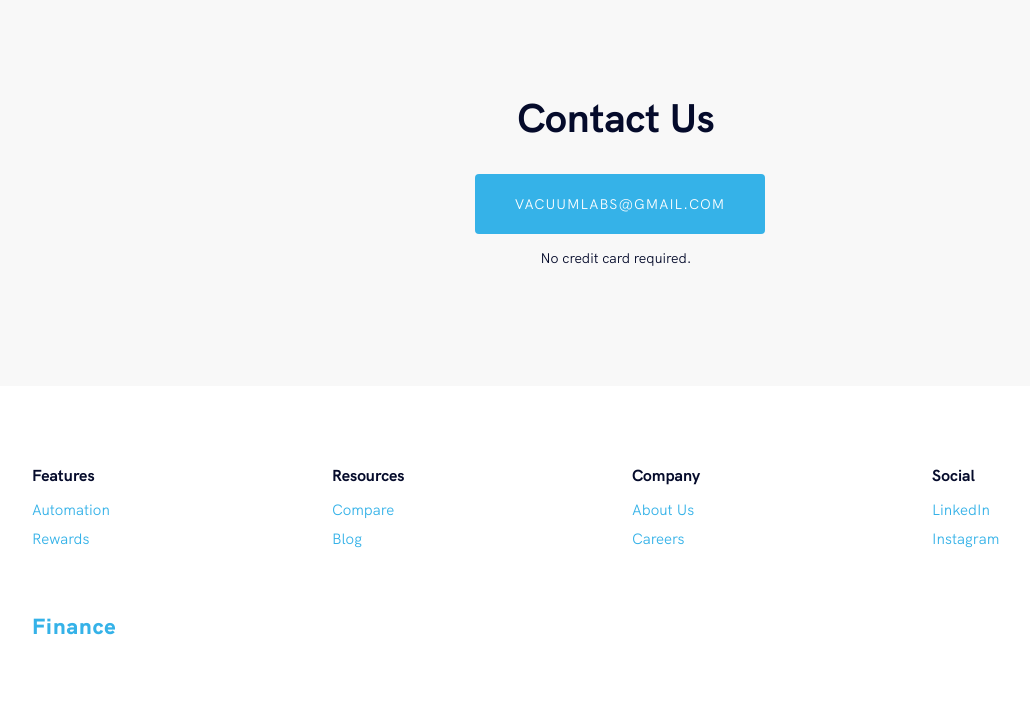
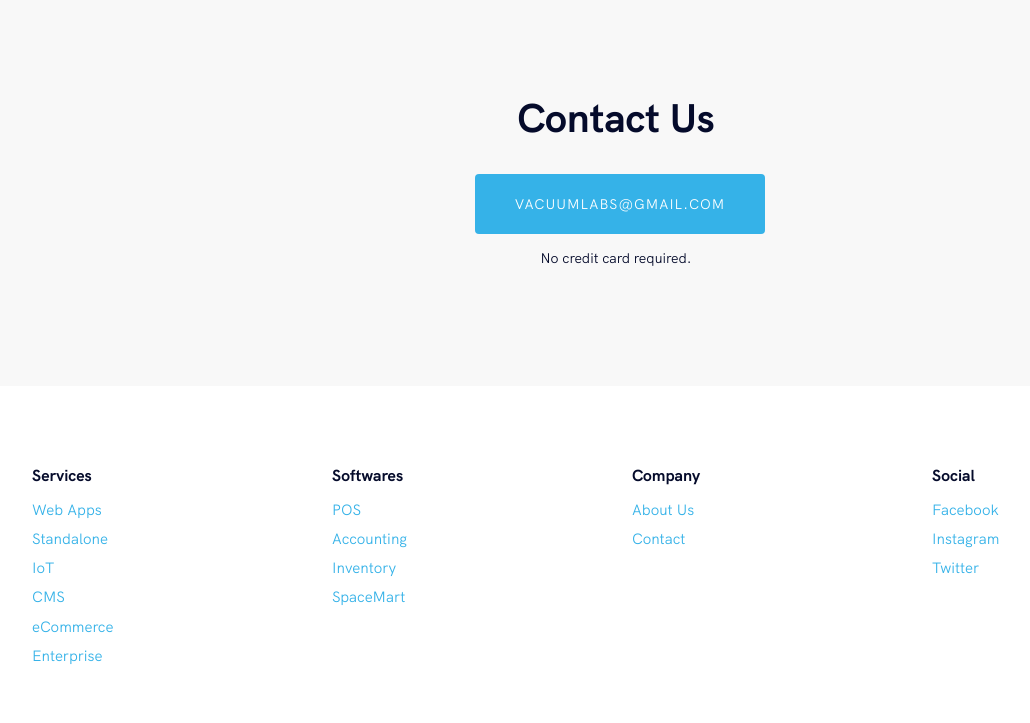
Before and after one commit to jbryan11/vacuum-labs-lp, a Gatsby site: page / in a window 1280 px wide. Shown: the part 3194-3917 px from the top of the page, without its empty margins (24-1054 px from the left). Built offline with nearby package versions, Linux system fonts and the light colour scheme; Gatsby itself is replaced by a stand-in of ours.

Commit message:
enhanced footer

```diff
--- a/src/components/sections/footer.js
+++ b/src/components/sections/footer.js
@@ -7,36 +7,43 @@ const Footer = () => (
   <FooterWrapper id="footer">
     <FooterColumnContainer>
       <FooterColumn>
-        <span>Features</span>
+        <span>Services</span>
         <ul>
-          <li>Automation</li>
-          <li>Rewards</li>
+          <li>Web Apps</li>
+          <li>Standalone</li>
+          <li>IoT</li>
+          <li>CMS</li>
+          <li>eCommerce</li>
+          <li>Enterprise</li>
         </ul>
       </FooterColumn>
       <FooterColumn>
-        <span>Resources</span>
+        <span>Softwares</span>
         <ul>
-          <li>Compare</li>
-          <li>Blog</li>
+          <li>POS</li>
+          <li>Accounting</li>
+          <li>Inventory</li>
+          <li>SpaceMart</li>
         </ul>
       </FooterColumn>
       <FooterColumn>
         <span>Company</span>
         <ul>
           <li>About Us</li>
-          <li>Careers</li>
+          <li>Contact</li>
         </ul>
       </FooterColumn>
       <FooterColumn>
         <span>Social</span>
         <ul>
-          <li>LinkedIn</li>
+          <li>Facebook</li>
           <li>Instagram</li>
+          <li>Twitter</li>
         </ul>
       </FooterColumn>
     </FooterColumnContainer>
     <BrandContainer>
-      <Logo>Finance</Logo>
+      <Logo>Vacuum Labs</Logo>
     </BrandContainer>
   </FooterWrapper>
 )
```
